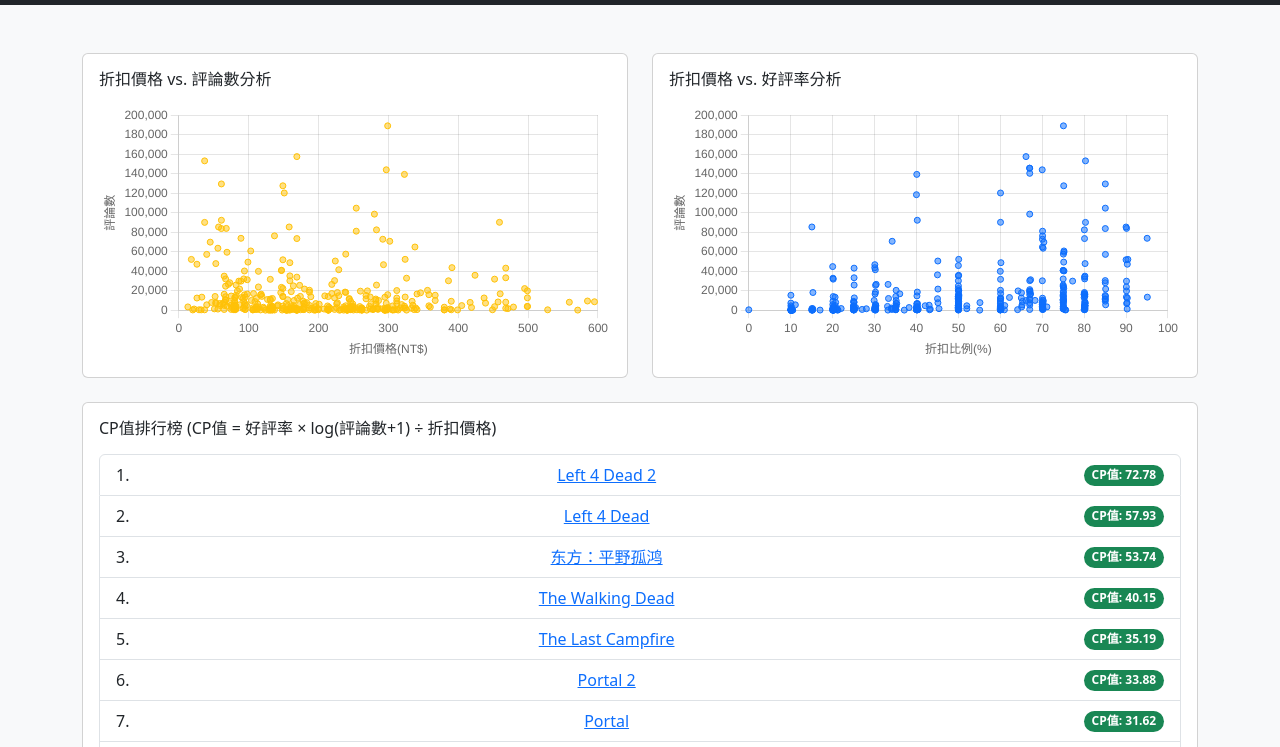
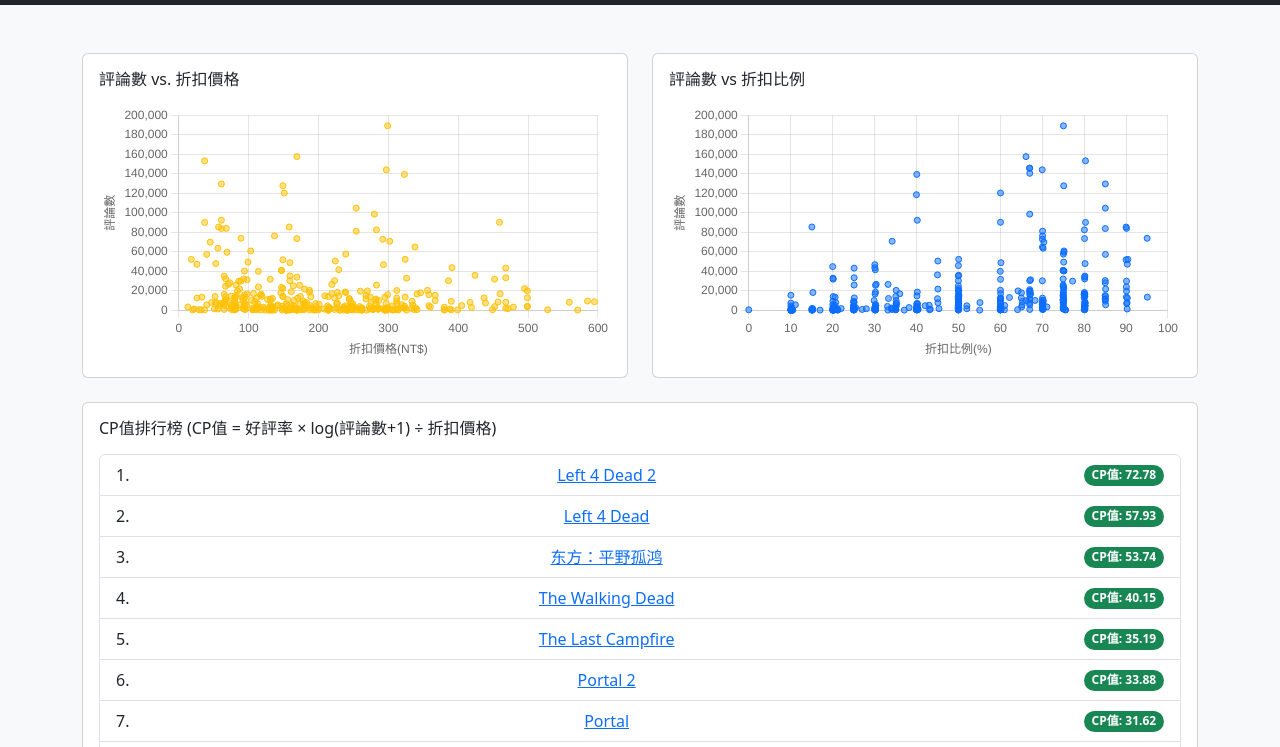
Before and after one commit to lll0425/lll0425.github.io, a plain HTML site: page index.html in a window 1280 px wide. Shown: the part 51-798 px from the top of the page. Drawn offline with nearby package versions, Linux system fonts and the light colour scheme.

Commit message:
Update index.html

```diff
--- a/index.html
+++ b/index.html
@@ -31,13 +31,13 @@
         <div class="row mb-4">
             <div class="col-12 col-lg-6 mb-4">
                 <div class="card p-3">
-                    <h6 class="mb-3">折扣價格 vs. 評論數分析</h6>
+                    <h6 class="mb-3">評論數 vs. 折扣價格</h6>
                     <canvas id="scatterChart"></canvas>
                 </div>
             </div>
             <div class="col-12 col-lg-6 mb-4">
                 <div class="card p-3">
-                    <h6 class="mb-3">折扣價格 vs. 好評率分析</h6>
+                    <h6 class="mb-3">評論數 vs 折扣比例</h6>
                     <canvas id="barChart"></canvas>
                 </div>
             </div>
```
